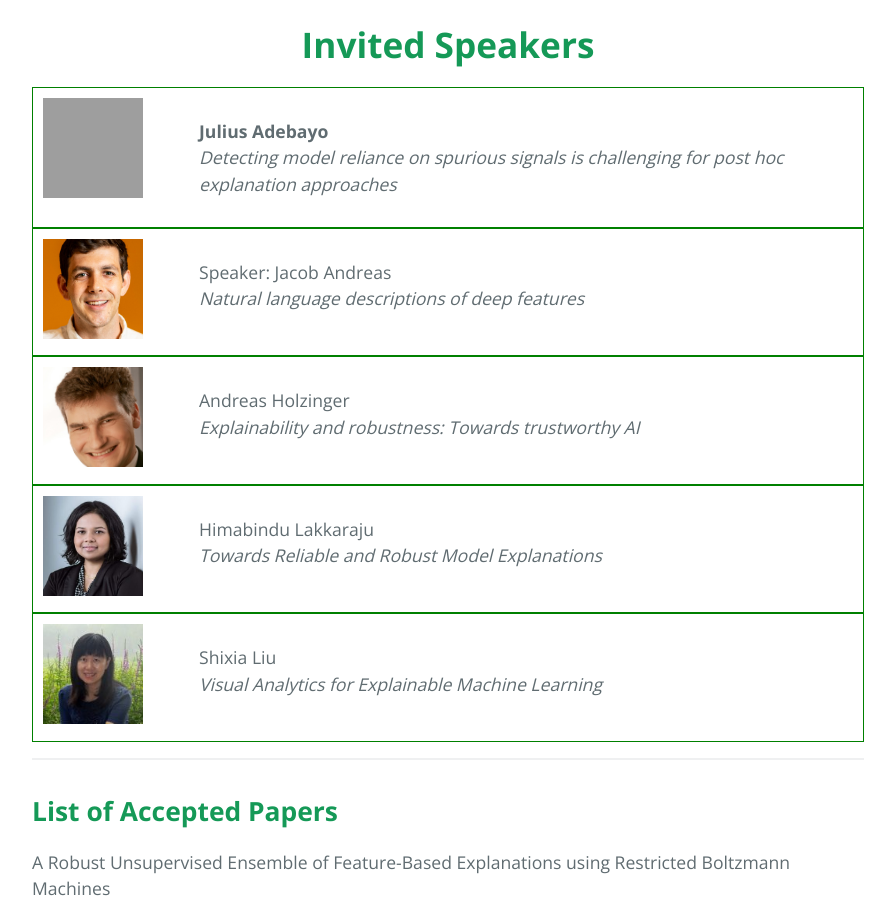
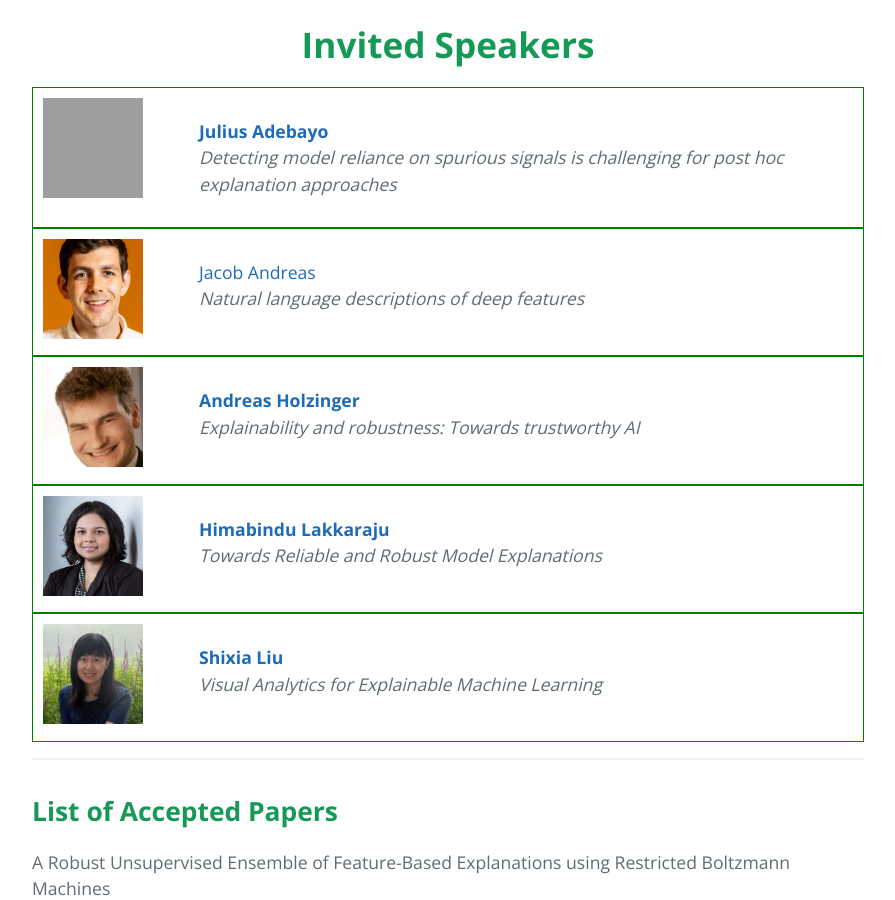
Before and after one commit to xai4debugging/xai4debugging.github.io, a Jekyll site: the page built from index.md, in a window 1280 px wide and 900 px high, scrolled down 7090 px, cut to the strip 0-900 px from the top of the window. Shown: the whole strip, without its empty margins (192-1087 px from the left). Built offline with Jekyll 4.4.1, drawn with Linux system fonts in a browser that asks for light colours; grey boxes are pictures that could not be loaded.

Commit message:
updated name speakers

```diff
--- a/index.md
+++ b/index.md
@@ -2147,7 +2147,7 @@ The topics include <u>but are not limited to</u>:
     <div class="speaker" style="margin:0;">
           <div style="padding-top: 30px;
   padding-bottom: 30px;">
-         <strong>Julius Adebayo</strong>
+         <strong><a href="https://juliusadebayo.com/about">Julius Adebayo</a></strong>
          <br>
          <em>Detecting model reliance on spurious signals is challenging for post hoc explanation approaches</em>
         </div>
@@ -2163,7 +2163,7 @@ The topics include <u>but are not limited to</u>:
     <div class="speaker" style="margin:0;">
           <div style="padding-top: 30px;
   padding-bottom: 30px;">
-        Speaker: Jacob Andreas<br>
+        <a href="https://www.mit.edu/~jda/">Jacob Andreas</a><br>
         <em> Natural language descriptions of deep features</em>
         </div>
     </div>
@@ -2176,7 +2176,7 @@ The topics include <u>but are not limited to</u>:
         <div class="speaker" style="margin:0;">
       <div style="padding-top: 30px;
   padding-bottom: 30px;">
-        Andreas Holzinger<br>
+        <a href="https://www.aholzinger.at/"><strong>Andreas Holzinger</strong></a><br>
         <em>Explainability and robustness: Towards trustworthy AI</em>
       </div>
     </div>
@@ -2190,7 +2190,7 @@ The topics include <u>but are not limited to</u>:
         <div class="speaker" style="margin:0;">
       <div style="padding-top: 30px;
   padding-bottom: 30px;">
-        Himabindu Lakkaraju<br>
+        <strong><a href="https://himalakkaraju.github.io/">Himabindu Lakkaraju</a></strong><br>
         <em>Towards Reliable and Robust Model Explanations</em>
       </div>
     </div>
@@ -2204,7 +2204,7 @@ The topics include <u>but are not limited to</u>:
         <div class="speaker">
       <div style="padding-top: 30px;
   padding-bottom: 30px;">
-       Shixia Liu<br>
+       <strong><a href="http://shixialiu.com/">Shixia Liu</a></strong><br>
         <em>Visual Analytics for Explainable Machine Learning</em>
       </div>
     </div>
```
